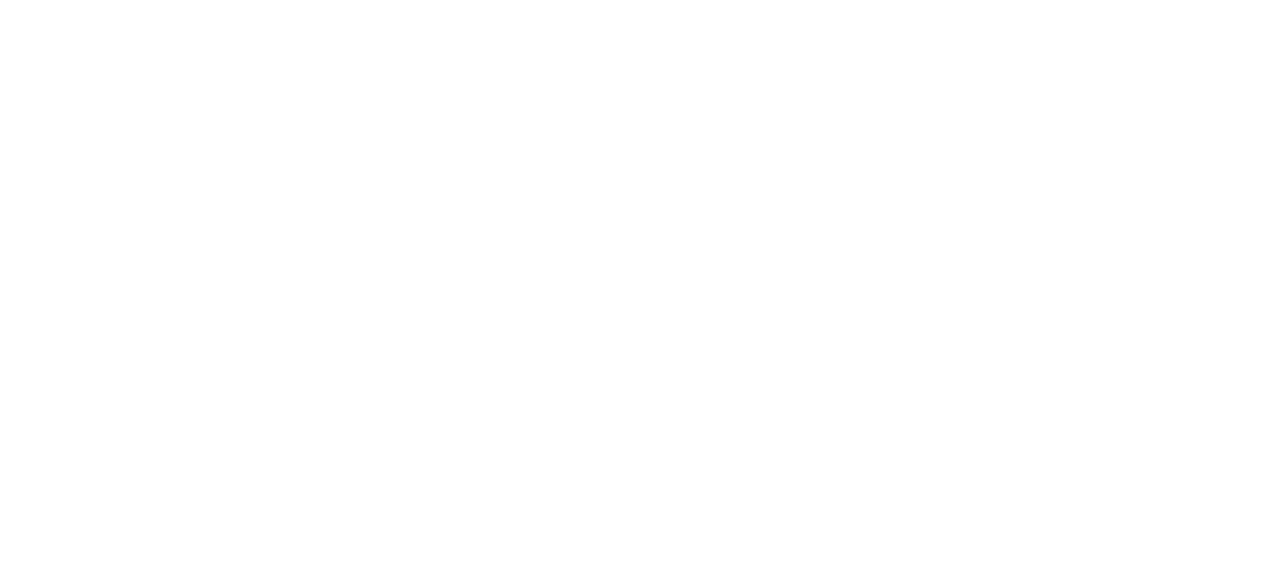
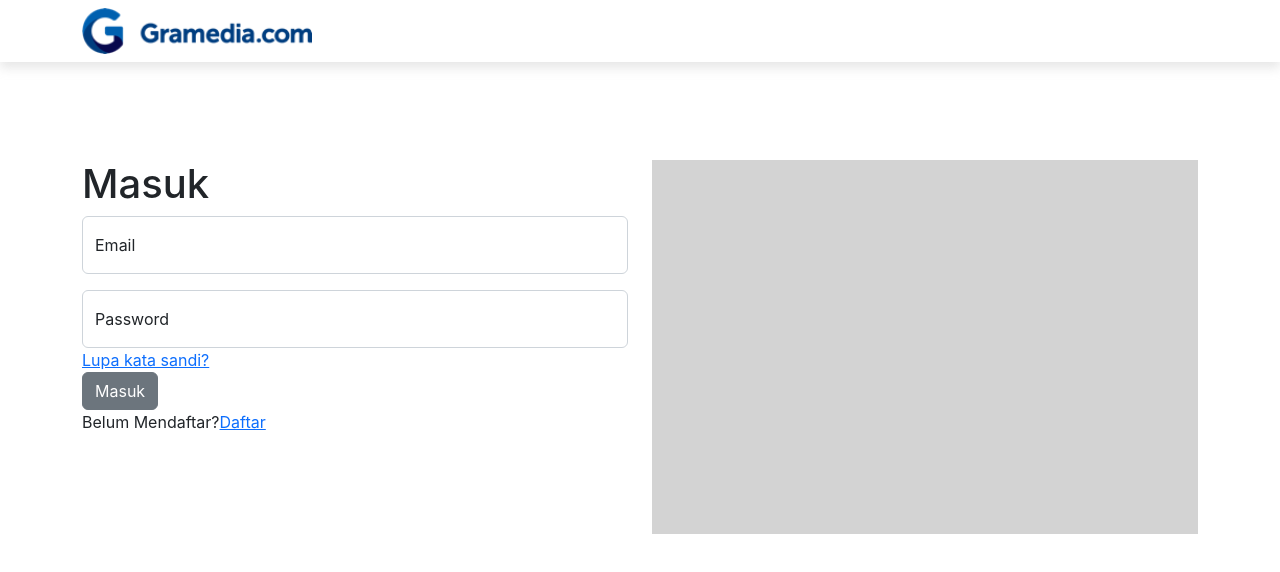
Before and after one commit to refido/grandmadia, a React (Create React App) app: page /login in a window 1280 px wide. Before the commit this address had no page. Shown: the top 572 px of the page. Built offline with nearby package versions, Linux system fonts and the light colour scheme.

Commit message:
login regis page

```diff
--- a/package.json
+++ b/package.json
@@ -14,6 +14,7 @@
     "react-redux": "^8.0.5",
     "react-router-dom": "^6.4.3",
     "react-scripts": "5.0.1",
+    "styled-components": "^5.3.6",
     "web-vitals": "^2.1.0"
   },
   "scripts": {
--- a/src/App.js
+++ b/src/App.js
@@ -2,6 +2,8 @@
 import { BrowserRouter, Route, Routes } from 'react-router-dom'
 import DetailPage from './page/DetailPage'
 import LandingPage from './page/LandingPage'
+import LoginPage from './page/LoginPage'
+import RegisterPage from './page/RegisterPage'
 
 const App = () => {
   return (
@@ -9,6 +11,8 @@
       <Routes>
         <Route exact path='/' element={<LandingPage />} />
         <Route exact path='/detail/' element={<DetailPage />} />
+        <Route exact path='/login/' element={<LoginPage />} />
+        <Route exact path='/register/' element={<RegisterPage />} />
       </Routes>
     </BrowserRouter >
   )
--- /dev/null
+++ b/src/component/login/Content.jsx
@@ -0,0 +1,29 @@
+import React from "react";
+
+const Content = () => {
+    return (
+        <div className="section-header container">
+            <div className="row">
+                <div className="col-6">
+                    <h1>Masuk</h1>
+                    <div class="form-floating mb-3">
+                        <input type="email" class="form-control" id="floatingInput" placeholder="Email"></input>
+                        <label for="floatingInput">Email</label>
+                    </div>
+                    <div class="form-floating">
+                        <input type="password" class="form-control" id="floatingPassword" placeholder="Password"></input>
+                        <label for="floatingPassword">Password</label>
+                    </div>
+                    <div class="form-floating"><a href="/">Lupa kata sandi?</a></div>
+                    <button type="button" class="btn btn-secondary">Masuk</button>
+                    <p>Belum Mendaftar?<a href="/">Daftar</a></p>
+                </div>
+                <div className="col-6">
+                    <div className="carousel-1"></div>
+                </div>
+            </div>
+        </div >
+    );
+};
+
+export default Content;
--- /dev/null
+++ b/src/component/login/Navbar.jsx
@@ -0,0 +1,20 @@
+import React from "react";
+import Icon_grandemedia from "../../asset/login/gramedia-icon-2.png";
+
+const Navbar = () => {
+	return (
+		<div className="section-navbar fixed-top">
+			<nav className="navbar navbar-expand-lg bg-white">
+				<div className="container">
+					<div className="navbar-brand p-0">
+						<a className="navbar-brand" href="index.html">
+							<img src={Icon_grandemedia} alt=""></img>
+						</a>
+					</div>
+				</div>
+			</nav>
+		</div>
+	);
+};
+
+export default Navbar;
--- /dev/null
+++ b/src/page/LoginPage.jsx
@@ -0,0 +1,13 @@
+import Navbar from "../component/login/Navbar";
+import Content from "../component/login/Content";
+
+const LoginPage = () => {
+  return (
+    <div>
+      <Navbar/>
+      <Content/>
+    </div>
+  );
+};
+
+export default LoginPage;
--- /dev/null
+++ b/src/page/RegisterPage.jsx
@@ -0,0 +1,13 @@
+import Navbar from "../component/login/Navbar";
+import Content from "../component/login/Content";
+
+const RegisterPage = () => {
+    return (
+      <div>
+      <Navbar/>
+      <Content/>
+    </div>
+      );
+};
+
+export default RegisterPage;
```
Also changed, not shown: src/asset/login/gramedia-icon-2.png (added), 1 other file (tests, documents, lock files or other folders).
